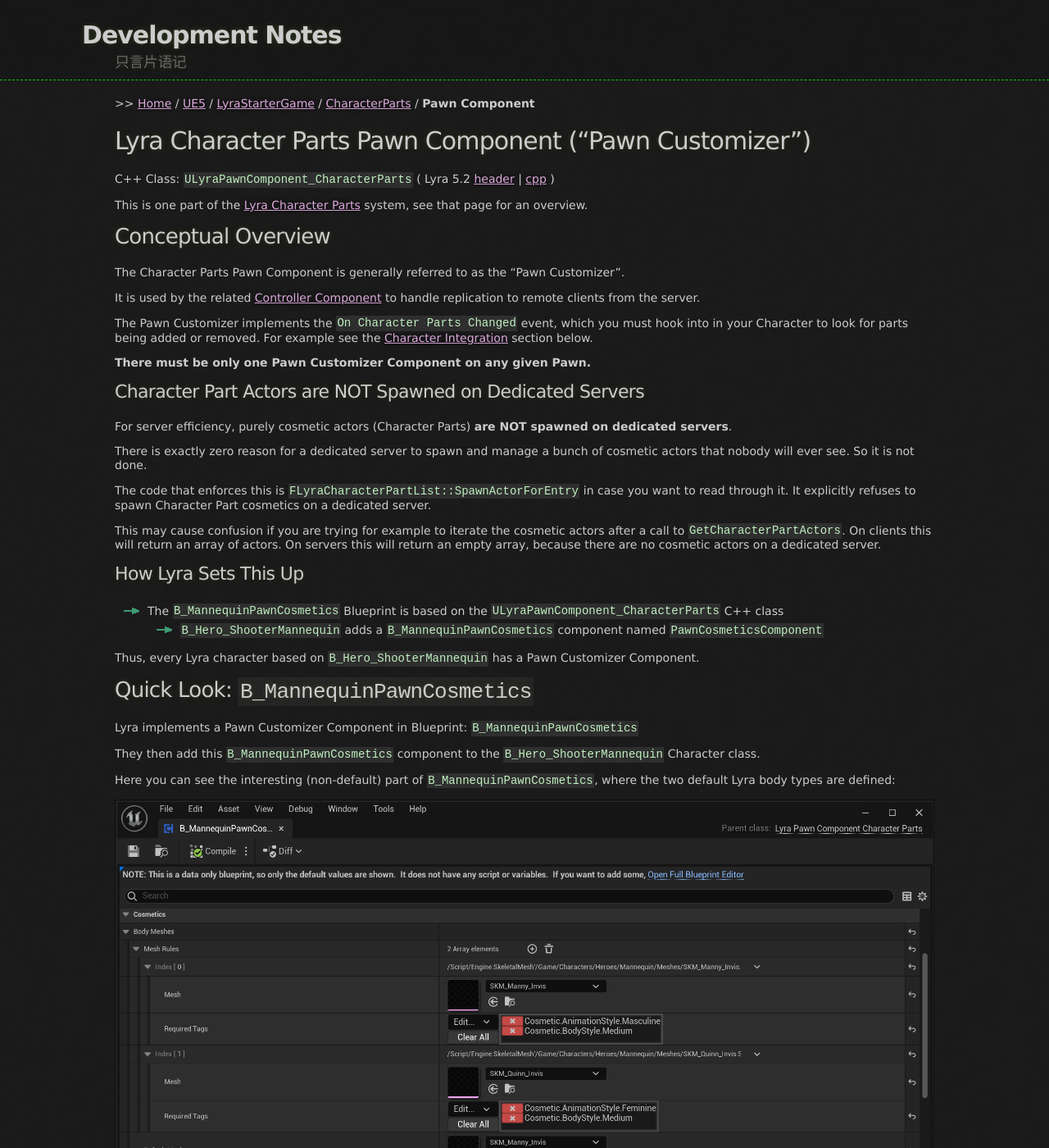
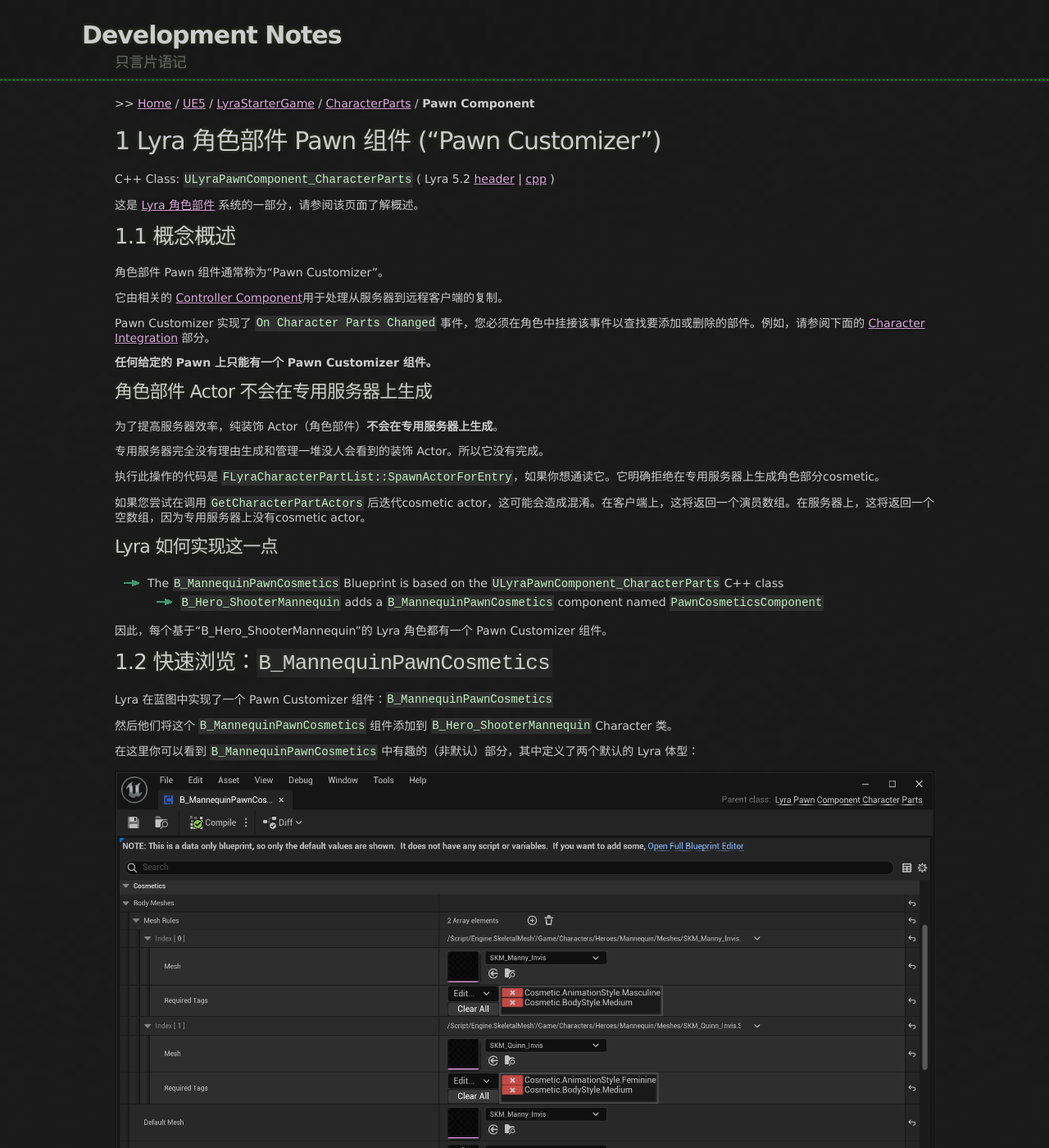
Before and after one commit to kuafu/kuafu.github.io, a Jekyll site: the page built from UE5/LyraStarterGame/CharacterParts/PawnComponent.md, in a window 1280 px wide and 1400 px high. Shown: the whole window at 82% size. Built offline with Jekyll 4.4.1, drawn with Linux system fonts in a browser that asks for light colours; some of the changed text lies outside the part shown.

Commit message:
Lyra Character Parts: Pawn Component

```diff
--- a/UE5/LyraStarterGame/CharacterParts/PawnComponent.md
+++ b/UE5/LyraStarterGame/CharacterParts/PawnComponent.md
@@ -5,7 +5,7 @@ breadcrumb_path: "UE5/LyraStarterGame/CharacterParts"
 breadcrumb_name: "Pawn Component"
 ---
 
-# Lyra Character Parts Pawn Component ("Pawn Customizer")
+# 1 Lyra 角色部件 Pawn 组件 ("Pawn Customizer")
 
 C++ Class: `ULyraPawnComponent_CharacterParts`
 ( Lyra 5.2
@@ -14,93 +14,69 @@ C++ Class: `ULyraPawnComponent_CharacterParts`
  [cpp](https://github.com/EpicGames/UnrealEngine/blob/5.2/Samples/Games/Lyra/Source/LyraGame/Cosmetics/LyraPawnComponent_CharacterParts.cpp)
 )
 
-This is one part of the [Lyra Character Parts](/UE5/LyraStarterGame/CharacterParts/) system,
-see that page for an overview.
+这是 [Lyra 角色部件](/UE5/LyraStarterGame/CharacterParts/) 系统的一部分，请参阅该页面了解概述。
 
+## 1.1 概念概述
 
-## Conceptual Overview
+角色部件 Pawn 组件通常称为“Pawn Customizer”。
 
-The Character Parts Pawn Component is generally referred to as the "Pawn Customizer".
+它由相关的 [Controller Component](./ControllerComponent)用于处理从服务器到远程客户端的复制。
 
-It is used by the related [Controller Component](./ControllerComponent)
-to handle replication to remote clients from the server.
+Pawn Customizer 实现了 `On Character Parts Changed` 事件，您必须在角色中挂接该事件以查找要添加或删除的部件。例如，请参阅下面的 [Character Integration](#CharacterIntegration)
+部分。
 
-The Pawn Customizer implements the `On Character Parts Changed` event,
-which you must hook into in your Character to look for parts being added or removed.
-For example see the [Character Integration](#CharacterIntegration)
-section below.
+**任何给定的 Pawn 上只能有一个 Pawn Customizer 组件。**
 
-**There must be only one Pawn Customizer Component on any given Pawn.**
+### 角色部件 Actor 不会在专用服务器上生成
 
+为了提高服务器效率，纯装饰 Actor（角色部件）**不会在专用服务器上生成**。
 
-### Character Part Actors are NOT Spawned on Dedicated Servers
+专用服务器完全没有理由生成和管理一堆没人会看到的装饰 Actor。所以它没有完成。
 
-For server efficiency, purely cosmetic actors (Character Parts)
-**are NOT spawned on dedicated servers**.
+执行此操作的代码是 `FLyraCharacterPartList::SpawnActorForEntry`，如果你想通读它。它明确拒绝在专用服务器上生成角色部分cosmetic。
 
-There is exactly zero reason for a dedicated server to spawn and manage
-a bunch of cosmetic actors that nobody will ever see.  So it is not done.
+如果您尝试在调用 `GetCharacterPartActors` 后迭代cosmetic actor，这可能会造成混淆。在客户端上，这将返回一个演员数组。在服务器上，这将返回一个空数组，因为专用服务器上没有cosmetic actor。
 
-The code that enforces this is `FLyraCharacterPartList::SpawnActorForEntry`
-in case you want to read through it.  It explicitly refuses to spawn
-Character Part cosmetics on a dedicated server.
-
-This may cause confusion if you are trying for example to iterate
-the cosmetic actors after a call to `GetCharacterPartActors`.
-On clients this will return an array of actors.
-On servers this will return an empty array,
-because there are no cosmetic actors on a dedicated server.
-
-
-### How Lyra Sets This Up
+### Lyra 如何实现这一点
 
 - The `B_MannequinPawnCosmetics` Blueprint is based on the `ULyraPawnComponent_CharacterParts` C++ class
     - `B_Hero_ShooterMannequin` adds a `B_MannequinPawnCosmetics` component named `PawnCosmeticsComponent`
 
-Thus, every Lyra character based on `B_Hero_ShooterMannequin` has a Pawn Customizer Component.
+因此，每个基于“B_Hero_ShooterMannequin”的 Lyra 角色都有一个 Pawn Customizer 组件。
 
+## 1.2 快速浏览：`B_MannequinPawnCosmetics`
 
-## Quick Look: `B_MannequinPawnCosmetics`
+Lyra 在蓝图中实现了一个 Pawn Customizer 组件：`B_MannequinPawnCosmetics`
 
-Lyra implements a Pawn Customizer Component in Blueprint: `B_MannequinPawnCosmetics`
+然后他们将这个 `B_MannequinPawnCosmetics` 组件添加到 `B_Hero_ShooterMannequin` Character 类。
 
-They then add this `B_MannequinPawnCosmetics` component to the `B_Hero_ShooterMannequin`
-Character class.
-
-Here you can see the interesting (non-default) part of `B_MannequinPawnCosmetics`,
-where the two default Lyra body types are defined:
+在这里你可以看到 `B_MannequinPawnCosmetics` 中有趣的（非默认）部分，其中定义了两个默认的 Lyra 体型：
 
 [![B_MannequinPawnCosmetics](./screenshots/B_MannequinPawnCosmetics.png)](./screenshots/B_MannequinPawnCosmetics.png)
 
+## 1.3 您可以制作自己的组件
 
-## You can make your own component
+您可以制作自己的 Pawn Customizer 组件来定义要使用的设置。
 
-You can make your own Pawn Customizer Component that defines the settings you want to use.
-You don't necessarily have to use the Lyra defaults.
+您不一定非要使用 Lyra 默认值。
 
-Just make sure that you add your own Pawn Component to your Character,
-replacing the Lyra default `B_MannequinPawnCosmetics`.
-
+只需确保将自己的 Pawn 组件添加到您的角色中，替换 Lyra 默认的`B_MannequinPawnCosmetics`。
 
 <a id='CharacterIntegration'></a>
-### Make sure you Integrate with your Character
+### 确保您与角色集成
 
-If you do make your own component, make sure you integrate it with your Character.
+如果您制作自己的组件，请确保将其与您的角色集成。
 
-For example, see this Blueprint snippet, where the default `B_Hero_ShooterMannequin` blueprint
-hooks into the default `B_MannequinPawnCosmetics` event `OnCharacterPartsChanged`.
+例如，请参阅此蓝图片段，其中默认的`B_Hero_ShooterMannequin`蓝图挂接到默认的`B_MannequinPawnCosmetics`事件`OnCharacterPartsChanged`。
 
-You will want to hook into your own custom component rather than the default Lyra component
-if you replace the Lyra default with a custom version.
+如果您用自定义版本替换 Lyra 默认版本，您将需要挂接到自己的自定义组件，而不是默认的 Lyra 组件。
 
-#### `B_Hero_ShooterMannequin` hook into `On Character Parts Changed`
+#### `B_Hero_ShooterMannequin` 钩子插入 `On Character Parts Changed`
 
 [![OnCharacterPartsChanged](./screenshots/B_Hero_ShooterMannequin__OnCharacterPartsChanged.png)](./screenshots/B_Hero_ShooterMannequin__OnCharacterPartsChanged.png)
 
+## 1.4 实现细节：`FLyraCharacterPartList`
 
-## Implementation Detail: `FLyraCharacterPartList`
+Pawn Customizer 组件中的许多工作实际上被转移到一个名为`FLyraCharacterPartList`的专用 C++ 结构。
 
-A lot of the work in the Pawn Customizer Component is actually offloaded to a
-dedicated C++ struct called `FLyraCharacterPartList`.
-
-The main purpose of splitting out this struct is to implement network replication.
+分离出此结构的主要目的是实现网络复制。
```
